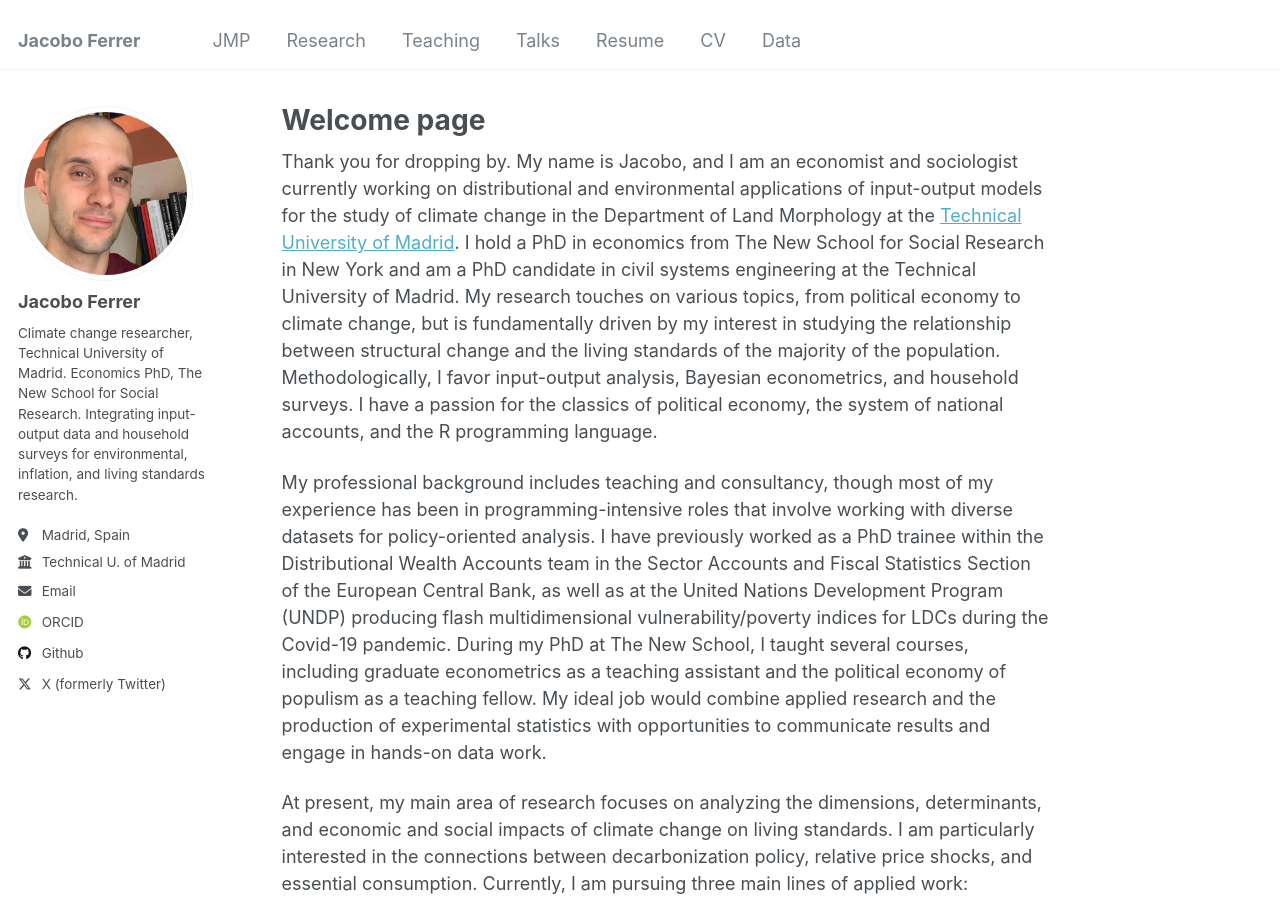
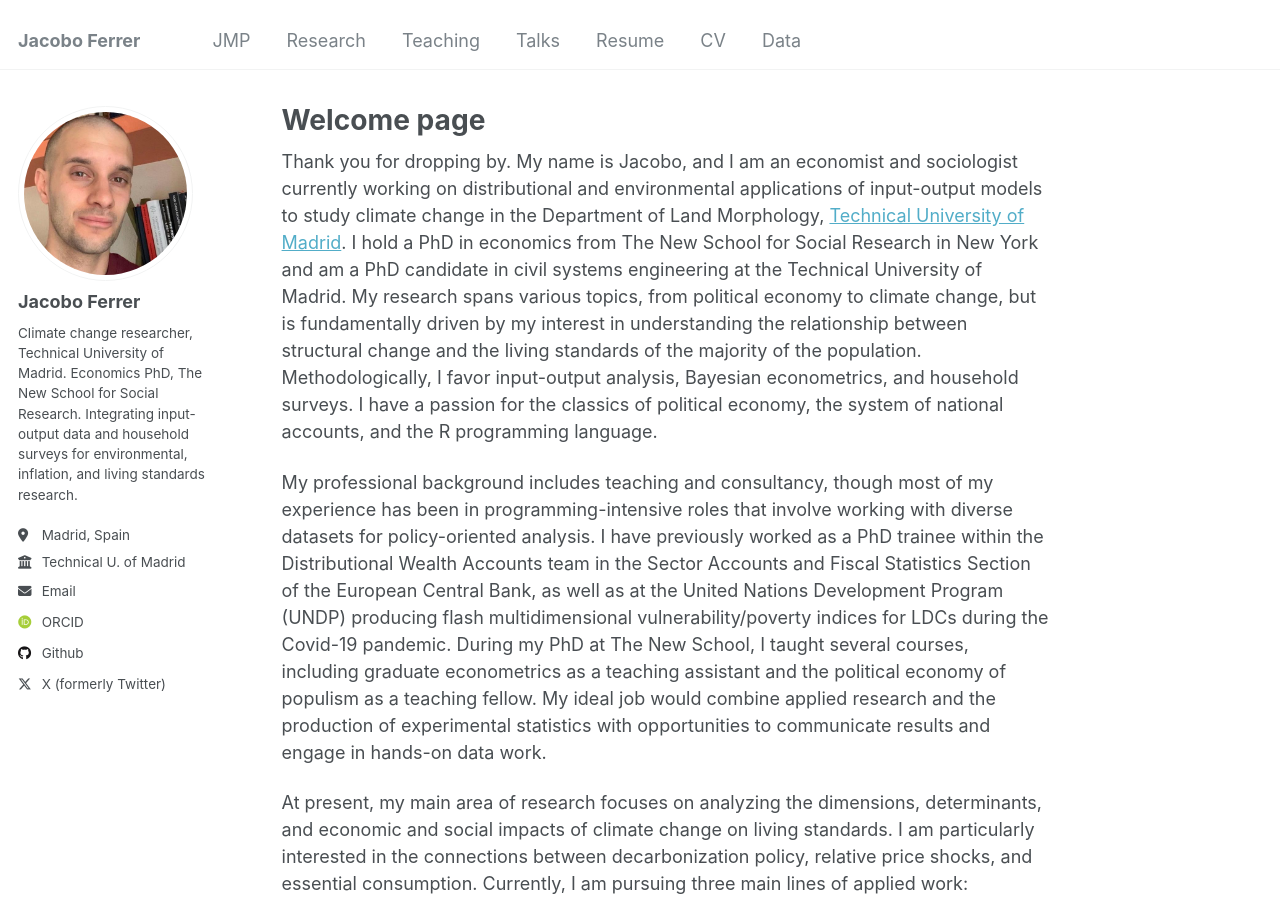
Before and after one commit to jferrherz/jferrherz.github.io, a Jekyll site: the page built from _pages/about.md, in a window 1280 px wide and 900 px high. Built offline with Jekyll 4.4.1, drawn with Linux system fonts in a browser that asks for light colours; some web fonts are replaced.

Commit message:
Update about.md

```diff
--- a/_pages/about.md
+++ b/_pages/about.md
@@ -7,7 +7,7 @@ redirect_from:
   - /about.html
 ---
 
-Thank you for dropping by. My name is Jacobo, and I am an economist and sociologist currently working on distributional and environmental applications of input-output models for the study of climate change in the Department of Land Morphology at the [Technical University of Madrid](https://portalcientifico.upm.es/es/ipublic/researcher/336709). I hold a PhD in economics from The New School for Social Research in New York and am a PhD candidate in civil systems engineering at the Technical University of Madrid. My research touches on various topics, from political economy to climate change, but is fundamentally driven by my interest in studying the relationship between structural change and the living standards of the majority of the population. Methodologically, I favor input-output analysis, Bayesian econometrics, and household surveys. I have a passion for the classics of political economy, the system of national accounts, and the R programming language.
+Thank you for dropping by. My name is Jacobo, and I am an economist and sociologist currently working on distributional and environmental applications of input-output models to study climate change in the Department of Land Morphology, [Technical University of Madrid](https://portalcientifico.upm.es/es/ipublic/researcher/336709). I hold a PhD in economics from The New School for Social Research in New York and am a PhD candidate in civil systems engineering at the Technical University of Madrid. My research spans various topics, from political economy to climate change, but is fundamentally driven by my interest in understanding the relationship between structural change and the living standards of the majority of the population. Methodologically, I favor input-output analysis, Bayesian econometrics, and household surveys. I have a passion for the classics of political economy, the system of national accounts, and the R programming language.
 
 My professional background includes teaching and consultancy, though most of my experience has been in programming-intensive roles that involve working with diverse datasets for policy-oriented analysis. I have previously worked as a PhD trainee within the Distributional Wealth Accounts team in the Sector Accounts and Fiscal Statistics Section of the European Central Bank, as well as at the United Nations Development Program (UNDP) producing flash multidimensional vulnerability/poverty indices for LDCs during the Covid-19 pandemic. During my PhD at The New School, I taught several courses, including graduate econometrics as a teaching assistant and the political economy of populism as a teaching fellow. My ideal job would combine applied research and the production of experimental statistics with opportunities to communicate results and engage in hands-on data work.
 
```
